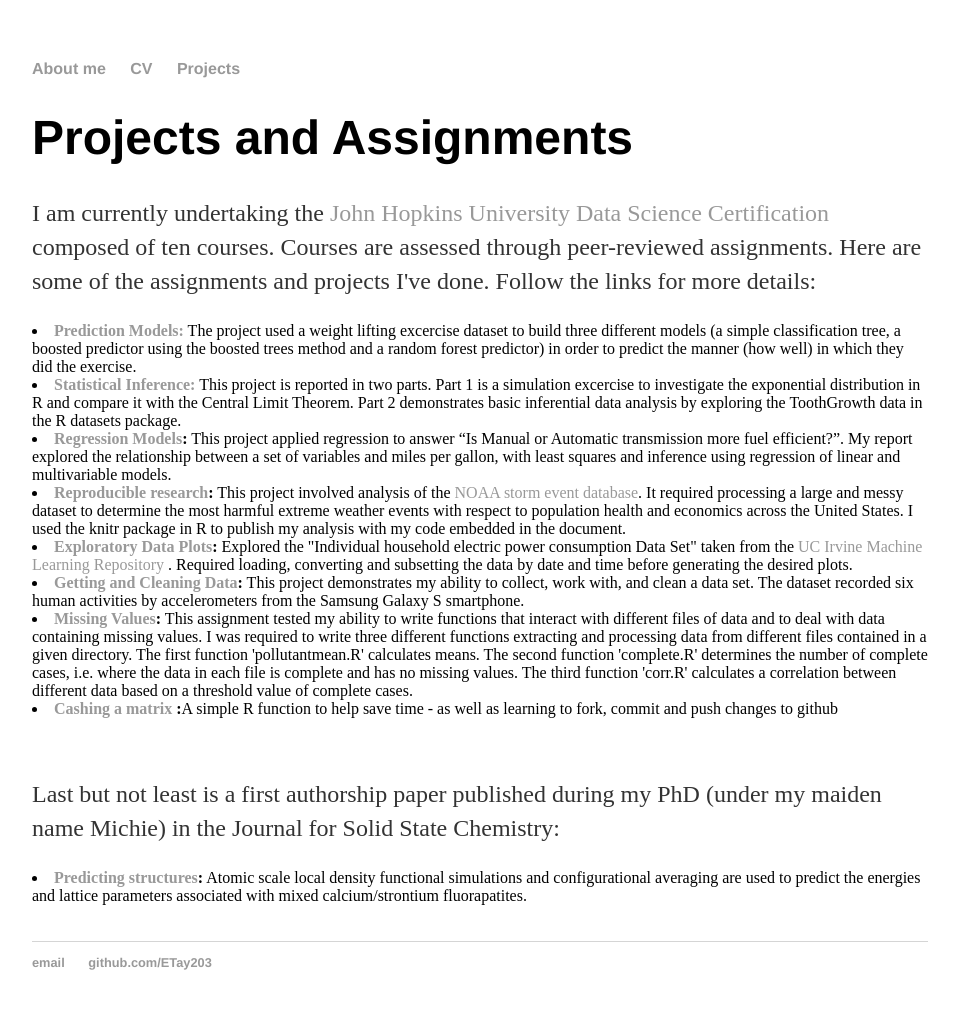
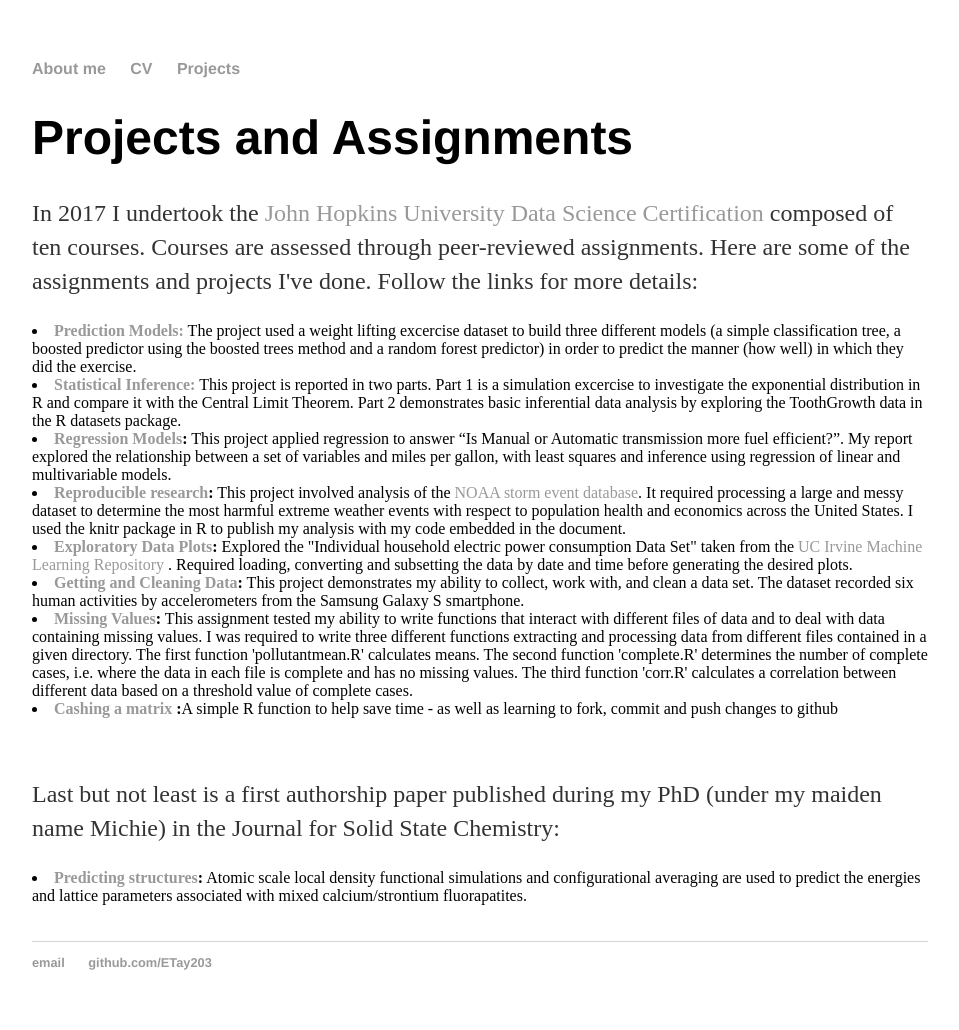
Before and after one commit to ETay203/ETay203.github.io, a Jekyll site: the page built from projects/index.html, in a window 1280 px wide. Shown: the whole page, without its empty margins (160-1119 px from the left). Built offline with Jekyll 4.4.1, drawn with Linux system fonts in a browser that asks for light colours.

Commit message:
Update index.html

```diff
--- a/projects/index.html
+++ b/projects/index.html
@@ -4,7 +4,7 @@ title: Emily Taylor, Projects and Assignments
 ---
 <div class="blurb">
 	<h1>Projects and Assignments</h1>
-	<p>I am currently undertaking the <a href = "https://www.coursera.org/specializations/jhu-data-science">John Hopkins University Data Science Certification</a> composed of ten courses. Courses are assessed through peer-reviewed assignments.
+	<p>In 2017 I undertook the <a href = "https://www.coursera.org/specializations/jhu-data-science">John Hopkins University Data Science Certification</a> composed of ten courses. Courses are assessed through peer-reviewed assignments.
 	Here are some of the assignments and projects I've done.  Follow the links for more details: </p>
 	<li><strong><a href="https://htmlpreview.github.io/?https://github.com/ETay203/Prediction-Assignment/blob/master/Prediction_Assignment_report1.html">Prediction Models:</a></strong> The project used a weight lifting excercise dataset to build three different models (a simple classification tree, a boosted predictor using the boosted trees method and a random forest predictor) in order to predict the manner (how well) in which they did the exercise. </li>
 	<li><strong><a href="https://github.com/ETay203/Statistical-Inference-Project">Statistical Inference:</a></strong> This project is reported in two parts. Part 1 is a simulation excercise to investigate the exponential distribution in R and compare it with the Central Limit Theorem. Part 2 demonstrates basic inferential data analysis by exploring the ToothGrowth data in the R datasets package.</li>
```
